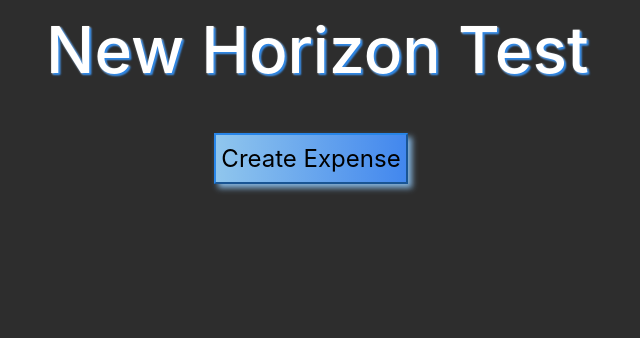
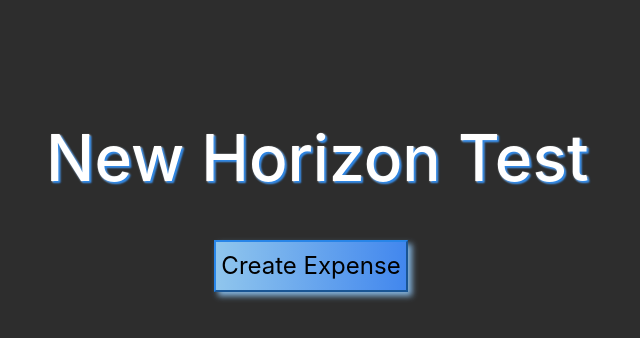
Before and after one commit to allenaxie/New-Horizons-Test, a React (Create React App) app: page / in a window 1280 px wide. Shown: the top 338 px of the page, without its empty margins (329-969 px from the left). Built offline with nearby package versions, Linux system fonts and the light colour scheme.

Commit message:
Reposition title and button to center of page

```diff
--- a/src/App.css
+++ b/src/App.css
@@ -10,6 +10,14 @@
   height: 100vh;
   overflow-x: hidden;
   overflow-y: hidden;
+}
+
+.header {
+  height: 50vh !important;
+  display: flex !important;
+  flex-direction: column !important;
+  align-items: center !important;
+  justify-content: center !important;
 }
 
 .main-title-container {
@@ -37,10 +45,7 @@
   }
 }
 
-.header {
-  height: 50vh;
-  display: block;
-}
+
 
 .ant-modal-content {
   box-shadow:
```
